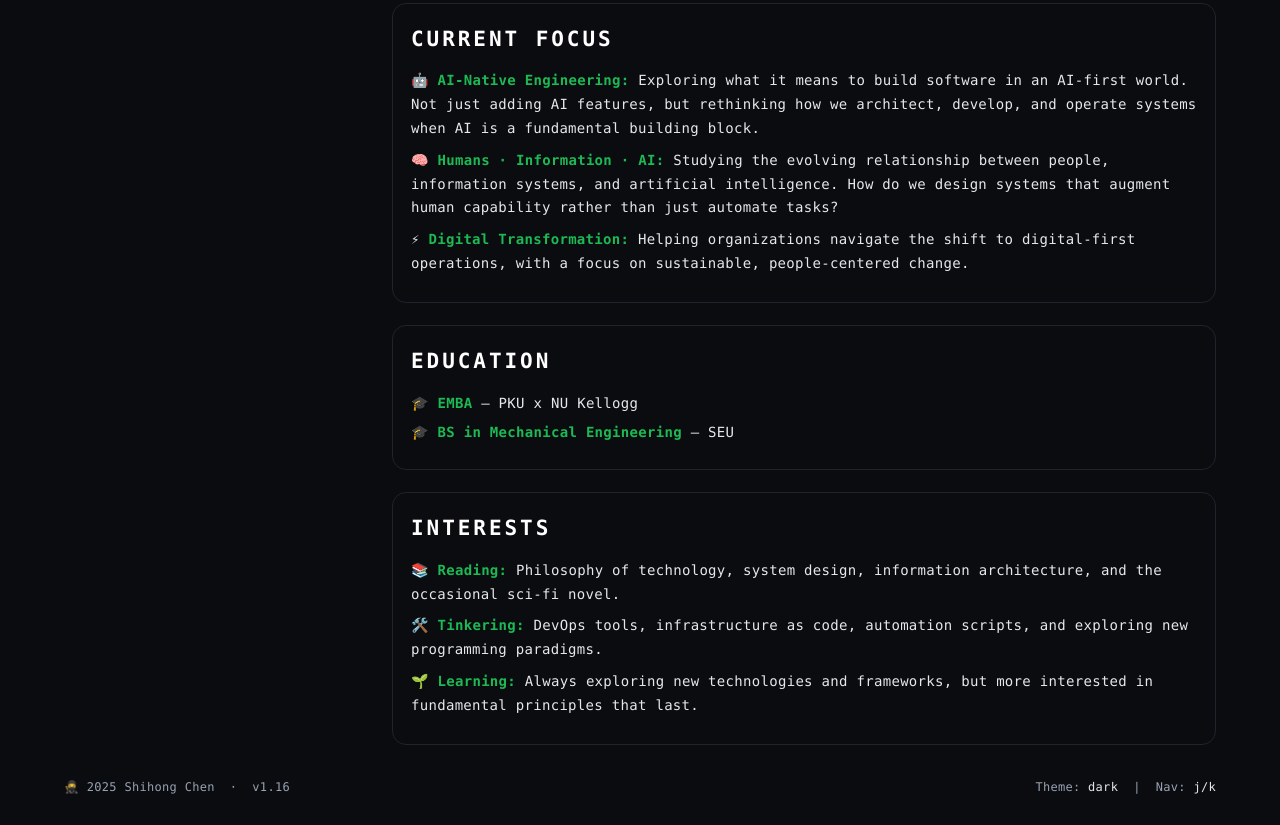
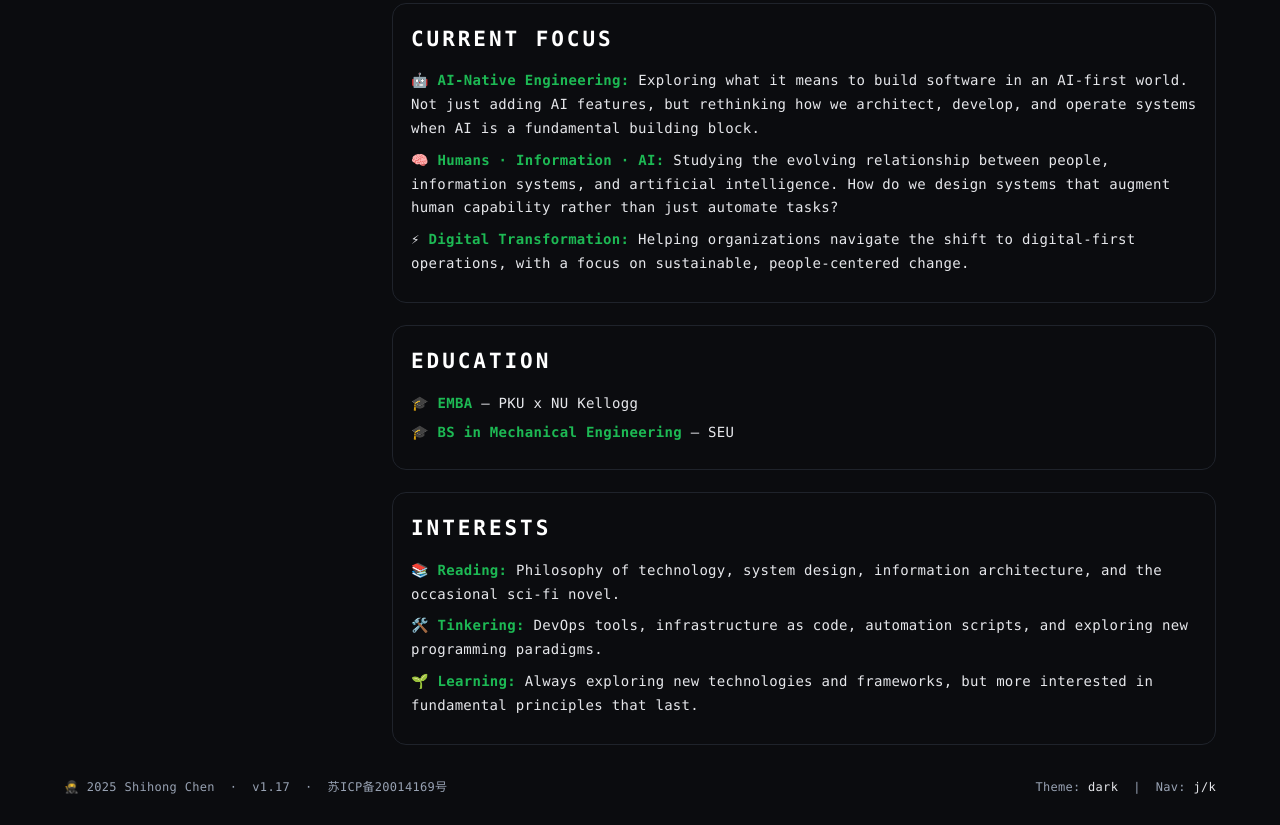
Before and after one commit to snowprint/shihong.me, a plain HTML site: page index.html in a window 1280 px wide. Shown: the part 1337-2162 px from the top of the page. Drawn offline with Linux system fonts and the light colour scheme.

Commit message:
feat: Add ICP filing number to footer, bump to v1.17

```diff
--- a/index.html
+++ b/index.html
@@ -251,7 +251,7 @@
   </div>
 
   <footer class="foot">
-    <span>🥷 <span id="y"></span> Shihong Chen &nbsp;·&nbsp; v1.16</span>
+    <span>🥷 <span id="y"></span> Shihong Chen &nbsp;·&nbsp; v1.17 &nbsp;·&nbsp; <a href="https://beian.miit.gov.cn/" target="_blank" rel="noopener" style="color:var(--muted);text-decoration:none;">苏ICP备20014169号</a></span>
     <span>Theme: <code class="code" id="themeState">dark</code> &nbsp;|&nbsp; Nav: <code class="code">j/k</code></span>
   </footer>
 
```
